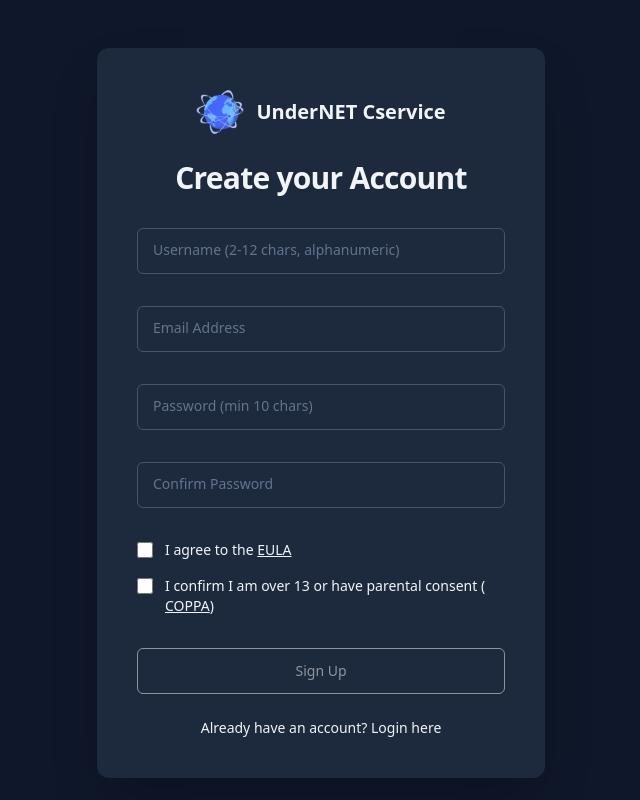
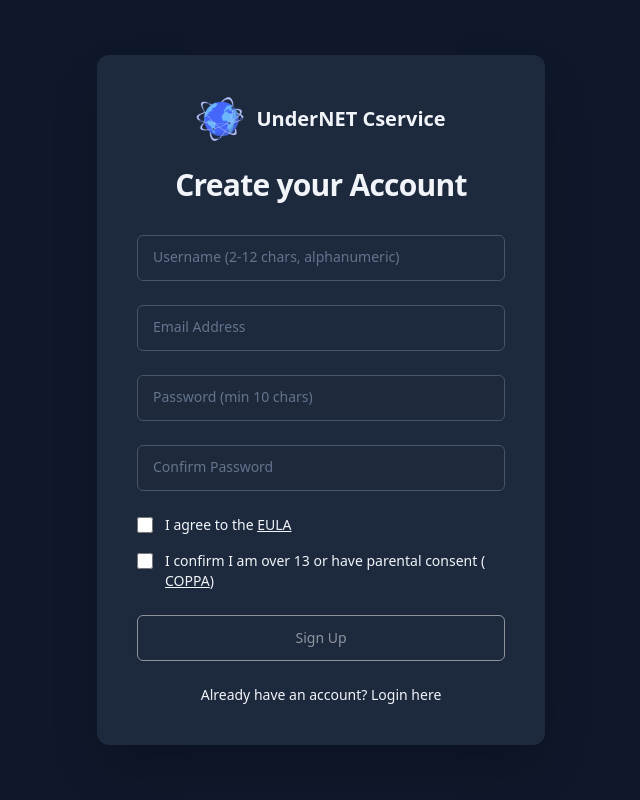
Before and after one commit to UndernetIRC/cservice-frontend, a Vue app: page /signup in a window 1280 px wide. Shown: the top 800 px of the page, without its empty margins (319-959 px from the left). Built offline with nearby package versions, Linux system fonts and the light colour scheme; no server answers; the HTML template or start-up script is replaced by a standard one.

Commit message:
feat: use input component in signup view

```diff
--- a/src/components/ui/BaseInput.vue
+++ b/src/components/ui/BaseInput.vue
@@ -1,16 +1,25 @@
 <template>
   <div class="relative">
     <input
+      v-bind="$attrs"
       :id="id"
       :type="type"
       :value="modelValue"
-      @input="(event) => $emit('update:modelValue', event.target.value)"
+      @input="(event) => $emit('update:modelValue', (event.target as HTMLInputElement).value)"
       placeholder=" "
-      class="peer block w-full px-3 py-3 appearance-none rounded-md border border-slate-600 bg-transparent placeholder-transparent text-text-primary focus:outline-none focus:ring-0 focus:border-primary sm:text-sm"
+      class="peer block w-full px-3 py-3 appearance-none rounded-md border bg-transparent placeholder-transparent text-text-primary focus:outline-none focus:ring-0 sm:text-sm"
+      :class="
+        error ? 'border-red-500 focus:border-red-500' : 'border-slate-600 focus:border-primary'
+      "
     />
     <label
       :for="id"
-      class="absolute text-sm duration-300 transform -translate-y-6 scale-75 top-3 z-10 origin-[0] left-3 px-1 peer-placeholder-shown:scale-100 peer-placeholder-shown:translate-y-0 peer-placeholder-shown:text-slate-500 peer-focus:scale-75 peer-focus:-translate-y-6 peer-focus:text-primary peer-focus:bg-white dark:peer-focus:bg-gray-800 pointer-events-none"
+      class="absolute text-sm duration-300 transform -translate-y-6 scale-75 top-3 z-10 origin-[0] left-3 px-1 peer-placeholder-shown:scale-100 peer-placeholder-shown:translate-y-0 peer-focus:scale-75 peer-focus:-translate-y-6 pointer-events-none"
+      :class="
+        error
+          ? 'text-red-500 peer-focus:text-red-500 peer-focus:bg-slate-800'
+          : 'text-slate-500 peer-placeholder-shown:text-slate-500 peer-focus:text-primary peer-focus:bg-slate-800'
+      "
     >
       {{ label }}
     </label>
@@ -21,20 +30,34 @@
 import { withDefaults, defineProps, defineEmits } from 'vue'
 
 interface Props {
-  modelValue: string
+  modelValue: string | number
   label: string
   id?: string
   type?: string
+  error?: string
 }
 
 const props = withDefaults(defineProps<Props>(), {
   id: () => `input-${Math.random().toString(36).substr(2, 9)}`,
-  type: () => 'text',
+  type: 'text',
+  error: '',
 })
 
 const emit = defineEmits<{
-  (e: 'update:modelValue', value: string): void
+  (e: 'update:modelValue', value: string | number): void
 }>()
 </script>
 
-<style scoped></style>
+<style scoped>
+/* Targeted fix for 1Password autofill background */
+input[data-com-onepassword-filled='true'], /* Explicitly check attribute value if needed */
+input[data-com-onepassword-filled] /* Or just presence of attribute */ {
+  /* Force text color */
+  -webkit-text-fill-color: #f1f5f9 !important; /* text-primary */
+  /* Use box-shadow to overlay the background */
+  -webkit-box-shadow: 0 0 0 30px #1e293b inset !important; /* slate-800 */
+  box-shadow: 0 0 0 30px #1e293b inset !important; /* slate-800 */
+  /* Explicitly set caret color */
+  caret-color: #f1f5f9 !important; /* text-primary */
+}
+</style>
--- a/src/views/SignUpView.vue
+++ b/src/views/SignUpView.vue
@@ -36,140 +36,66 @@
         <h2 class="text-center text-3xl font-bold tracking-tight text-text-primary mb-8">
           Create your Account
         </h2>
-        <form class="space-y-8" @submit.prevent="handleSignUpSubmit">
+        <form class="space-y-6" @submit.prevent="handleSignUpSubmit">
           <!-- Username Field -->
           <div>
-            <div class="relative z-0">
-              <input
+            <BaseInput
               id="username"
               v-model="formData.username"
-                name="username"
+              label="Username (2-12 chars, alphanumeric)"
               type="text"
               autocomplete="username"
               required
-                minlength="2"
-                maxlength="12"
-                class="peer block w-full px-3 py-3 appearance-none rounded-md border bg-transparent placeholder-transparent text-text-primary focus:outline-none focus:ring-0 sm:text-sm"
-                :class="
-                  errors.username
-                    ? 'border-red-500 focus:border-red-500'
-                    : 'border-slate-600 focus:border-primary'
-                "
-                placeholder=" "
+              :minlength="2"
+              :maxlength="12"
+              :error="errors.username"
             />
-              <label
-                for="username"
-                class="absolute text-sm duration-300 transform -translate-y-6 scale-75 top-3 z-10 origin-[0] left-3 px-1 peer-focus:bg-slate-800 peer-placeholder-shown:scale-100 peer-placeholder-shown:translate-y-0 peer-placeholder-shown:text-slate-500 peer-focus:scale-75 peer-focus:-translate-y-6 pointer-events-none"
-                :class="
-                  errors.username
-                    ? 'text-red-500 peer-focus:text-red-500'
-                    : 'text-slate-500 peer-focus:text-primary'
-                "
-              >
-                Username (2-12 chars, alphanumeric)
-              </label>
-            </div>
             <p v-if="errors.username" class="mt-1 text-xs text-red-400">{{ errors.username }}</p>
           </div>
 
           <!-- Email Field -->
           <div>
-            <div class="relative z-0">
-              <input
+            <BaseInput
               id="email"
               v-model="formData.email"
-                name="email"
+              label="Email Address"
               type="email"
               autocomplete="email"
               required
-                class="peer block w-full px-3 py-3 appearance-none rounded-md border bg-transparent placeholder-transparent text-text-primary focus:outline-none focus:ring-0 sm:text-sm"
-                :class="
-                  errors.email
-                    ? 'border-red-500 focus:border-red-500'
-                    : 'border-slate-600 focus:border-primary'
-                "
-                placeholder=" "
+              :error="errors.email"
             />
-              <label
-                for="email"
-                class="absolute text-sm duration-300 transform -translate-y-6 scale-75 top-3 z-10 origin-[0] left-3 px-1 peer-focus:bg-slate-800 peer-placeholder-shown:scale-100 peer-placeholder-shown:translate-y-0 peer-placeholder-shown:text-slate-500 peer-focus:scale-75 peer-focus:-translate-y-6 pointer-events-none"
-                :class="
-                  errors.email
-                    ? 'text-red-500 peer-focus:text-red-500'
-                    : 'text-slate-500 peer-focus:text-primary'
-                "
-              >
-                Email Address
-              </label>
-            </div>
             <p v-if="errors.email" class="mt-1 text-xs text-red-400">{{ errors.email }}</p>
           </div>
 
           <!-- Password Field -->
           <div>
-            <div class="relative z-0">
-              <input
+            <BaseInput
               id="password"
               v-model="formData.password"
-                name="password"
+              label="Password (min 10 chars)"
               type="password"
               autocomplete="new-password"
               required
-                minlength="10"
-                maxlength="72"
-                class="peer block w-full px-3 py-3 appearance-none rounded-md border bg-transparent placeholder-transparent text-text-primary focus:outline-none focus:ring-0 sm:text-sm data-[com-onepassword-filled]:bg-clip-text"
-                :class="
-                  errors.password
-                    ? 'border-red-500 focus:border-red-500'
-                    : 'border-slate-600 focus:border-primary'
-                "
-                placeholder=" "
+              :minlength="10"
+              :maxlength="72"
+              :error="errors.password"
+              data-com-onepassword-filled=""
             />
-              <label
-                for="password"
-                class="absolute text-sm duration-300 transform -translate-y-6 scale-75 top-3 z-10 origin-[0] left-3 px-1 peer-focus:bg-slate-800 peer-placeholder-shown:scale-100 peer-placeholder-shown:translate-y-0 peer-placeholder-shown:text-slate-500 peer-focus:scale-75 peer-focus:-translate-y-6 pointer-events-none"
-                :class="
-                  errors.password
-                    ? 'text-red-500 peer-focus:text-red-500'
-                    : 'text-slate-500 peer-focus:text-primary'
-                "
-              >
-                Password (min 10 chars)
-              </label>
-            </div>
             <p v-if="errors.password" class="mt-1 text-xs text-red-400">{{ errors.password }}</p>
           </div>
 
           <!-- Confirm Password Field -->
           <div>
-            <div class="relative z-0">
-              <input
+            <BaseInput
               id="passwordConfirm"
               v-model="formData.passwordConfirm"
-                name="passwordConfirm"
+              label="Confirm Password"
               type="password"
               autocomplete="new-password"
               required
-                class="peer block w-full px-3 py-3 appearance-none rounded-md border bg-transparent placeholder-transparent text-text-primary focus:outline-none focus:ring-0 sm:text-sm data-[com-onepassword-filled]:bg-clip-text"
-                :class="
-                  errors.passwordConfirm
-                    ? 'border-red-500 focus:border-red-500'
-                    : 'border-slate-600 focus:border-primary'
-                "
-                placeholder=" "
+              :error="errors.passwordConfirm"
+              data-com-onepassword-filled=""
             />
-              <label
-                for="passwordConfirm"
-                class="absolute text-sm duration-300 transform -translate-y-6 scale-75 top-3 z-10 origin-[0] left-3 px-1 peer-focus:bg-slate-800 peer-placeholder-shown:scale-100 peer-placeholder-shown:translate-y-0 peer-placeholder-shown:text-slate-500 peer-focus:scale-75 peer-focus:-translate-y-6 pointer-events-none"
-                :class="
-                  errors.passwordConfirm
-                    ? 'text-red-500 peer-focus:text-red-500'
-                    : 'text-slate-500 peer-focus:text-primary'
-                "
-              >
-                Confirm Password
-              </label>
-            </div>
             <p v-if="errors.passwordConfirm" class="mt-1 text-xs text-red-400">
               {{ errors.passwordConfirm }}
             </p>
@@ -295,17 +221,18 @@
 import { ref, reactive, computed, watch } from 'vue'
 import { useAuthStore } from '@/stores/auth'
 import { storeToRefs } from 'pinia'
-import { ElDialog, ElButton } from 'element-plus' // Import Element Plus components
-import { useDebounceFn } from '@vueuse/core' // Import debounce utility
+import { ElDialog, ElButton } from 'element-plus'
+import { useDebounceFn } from '@vueuse/core'
+import BaseInput from '@/components/ui/BaseInput.vue'
 
 const authStore = useAuthStore()
-const { isLoading, error: apiError } = storeToRefs(authStore) // Renamed store error to avoid conflict
+const { isLoading, error: apiError } = storeToRefs(authStore)
 
 const formData = reactive({
   username: '',
   email: '',
   password: '',
-  passwordConfirm: '', // Added confirm password field
+  passwordConfirm: '',
   eula: false,
   coppa: false,
 })
@@ -314,20 +241,17 @@
 const isEulaModalVisible = ref(false)
 const isCoppaModalVisible = ref(false)
 
-// Validation errors state
 const errors = reactive({
   username: '',
   email: '',
   password: '',
-  passwordConfirm: '', // Added confirm password error
-  agreements: '', // For EULA/COPPA
+  passwordConfirm: '',
+  agreements: '',
 })
 
-// Validation Regex
 const USERNAME_REGEX = /^[a-zA-Z0-9]+$/
 const EMAIL_REGEX = /^[^\s@]+@[^\s@]+\.[^\s@]+$/
 
-// Computed property for overall form validity
 const isFormValid = computed(() => {
   return (
     formData.username.length >= 2 &&
@@ -339,16 +263,15 @@
     formData.password.length <= 72 &&
     formData.eula &&
     formData.coppa &&
-    !errors.username && // Check individual errors
+    !errors.username &&
     !errors.email &&
     !errors.password &&
-    formData.passwordConfirm.length > 0 && // Check confirm password has input
-    formData.password === formData.passwordConfirm && // Check passwords match
-    !errors.passwordConfirm // Check confirm password has no specific error
+    formData.passwordConfirm.length > 0 &&
+    formData.password === formData.passwordConfirm &&
+    !errors.passwordConfirm
   )
 })
 
-// --- Validation Functions ---
 function validateUsername(newVal: string) {
   if (newVal.length === 0) {
     errors.username = 'Username is required.'
@@ -391,47 +314,43 @@
   }
 }
 
-// --- Debounced Validation Functions ---
 const debouncedValidateUsername = useDebounceFn(validateUsername, 500)
 const debouncedValidateEmail = useDebounceFn(validateEmail, 500)
 const debouncedValidatePassword = useDebounceFn(validatePassword, 500)
-const debouncedValidatePasswordConfirm = useDebounceFn(validatePasswordConfirm, 500) // Added debounced confirm validation
+const debouncedValidatePasswordConfirm = useDebounceFn(validatePasswordConfirm, 500)
 
-// --- Watchers ---
 watch(
   () => formData.username,
   (newVal) => {
-    errors.username = '' // Clear error immediately
+    errors.username = ''
     debouncedValidateUsername(newVal)
   },
 )
 watch(
   () => formData.email,
   (newVal) => {
-    errors.email = '' // Clear error immediately
+    errors.email = ''
     debouncedValidateEmail(newVal)
   },
 )
 watch(
   () => formData.password,
   (newVal) => {
-    errors.password = '' // Clear error immediately
+    errors.password = ''
     debouncedValidatePassword(newVal)
-    // Re-validate confirm password whenever password changes
     if (formData.passwordConfirm.length > 0) {
-      validatePasswordConfirm(formData.passwordConfirm) // Use immediate validation here for responsiveness
+      validatePasswordConfirm(formData.passwordConfirm)
     }
   },
 )
 watch(
   () => formData.passwordConfirm,
   (newVal) => {
-    errors.passwordConfirm = '' // Clear confirm error immediately
+    errors.passwordConfirm = ''
     debouncedValidatePasswordConfirm(newVal)
   },
 )
 
-// Watch agreements (no debounce needed for checkboxes)
 watch([() => formData.eula, () => formData.coppa], ([newEula, newCoppa]) => {
   if (newEula && newCoppa) {
     errors.agreements = ''
@@ -439,8 +358,7 @@
 })
 
 async function handleSignUpSubmit() {
-  // Explicitly trigger validation checks on submit attempt
-  validateUsername(formData.username) // Trigger immediate validation
+  validateUsername(formData.username)
   validateEmail(formData.email)
   validatePassword(formData.password)
   validatePasswordConfirm(formData.passwordConfirm)
@@ -449,7 +367,6 @@
     errors.agreements = 'You must agree to the EULA and confirm COPPA compliance.'
   }
 
-  // Check computed validity state before proceeding
   if (!isFormValid.value) {
     console.log('Form is invalid, submission blocked.')
     return
@@ -473,19 +390,3 @@
   }
 }
 </script>
-
-<style scoped>
-/* Override browser default autofill styles - Attempt 3 */
-input:-webkit-autofill,
-input:-webkit-autofill:hover,
-input:-webkit-autofill:focus,
-input:-webkit-autofill:active {
-  /* Force text color */
-  -webkit-text-fill-color: #f1f5f9 !important; /* text-primary */
-  /* Use box-shadow to overlay the background */
-  -webkit-box-shadow: 0 0 0 30px #1e293b inset !important; /* slate-800 */
-  box-shadow: 0 0 0 30px #1e293b inset !important; /* slate-800 */
-  /* Explicitly set caret color */
-  caret-color: #f1f5f9 !important; /* text-primary */
-}
-</style>
```
Lines whose indentation alone changed are shown as unchanged.
